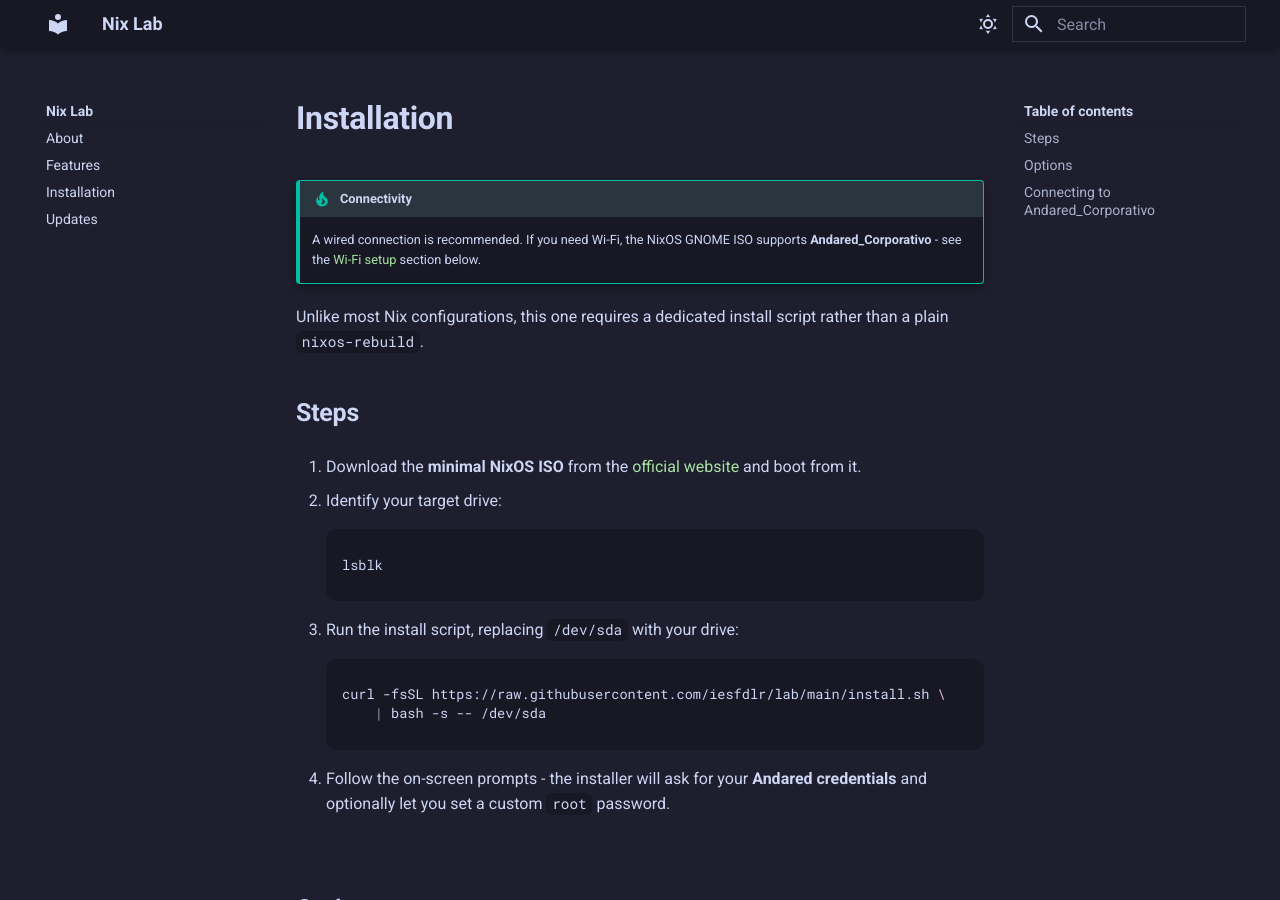
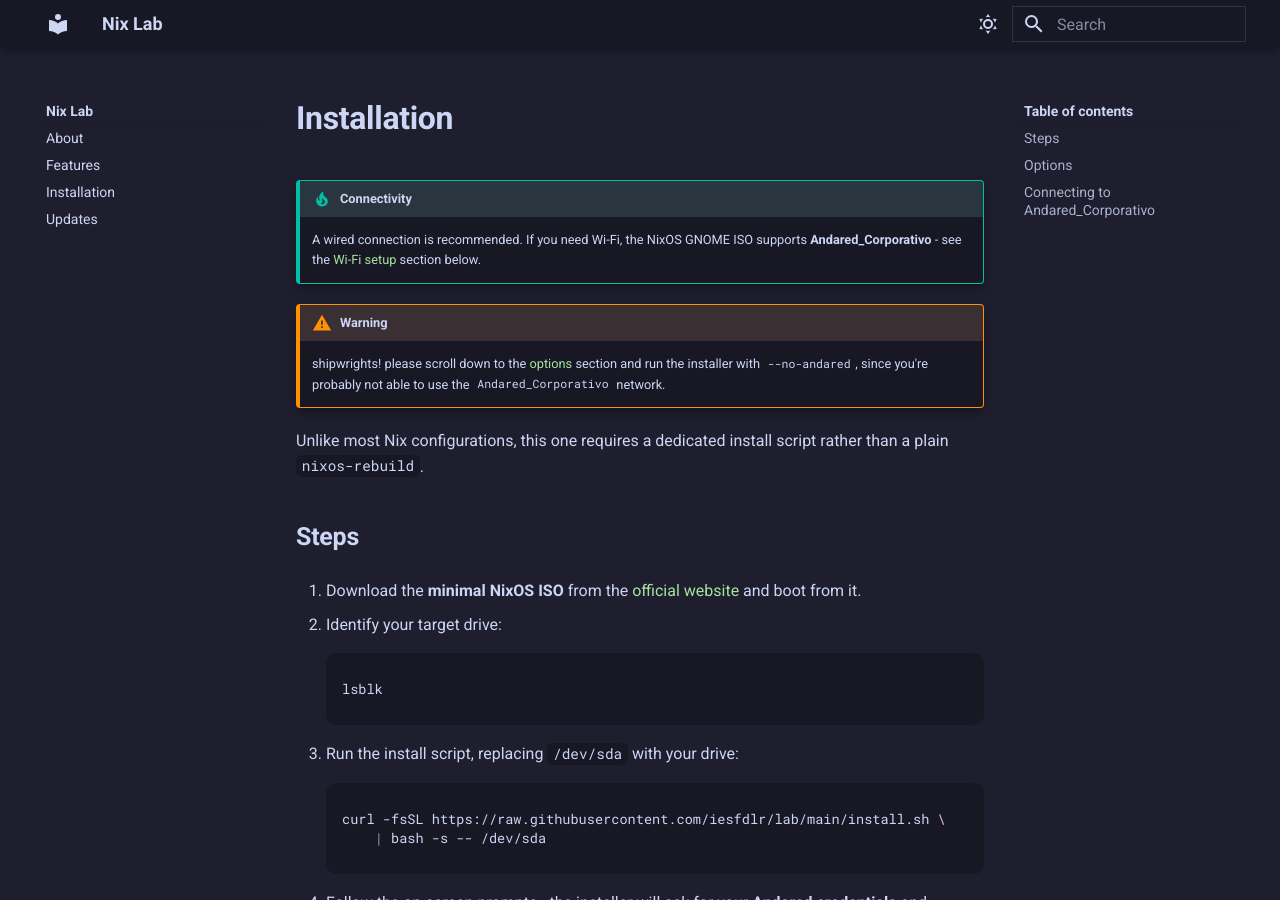
Before and after one commit to iesfdlr/lab, an MkDocs documentation site: the page built from docs/docs/installation.md, in a window 1280 px wide and 900 px high. Built offline with MkDocs 1.6.1 and Material for MkDocs 9.7.7, drawn with Linux system fonts in a browser that asks for light colours.

Commit message:
docs: yes

```diff
--- a/docs/docs/installation.md
+++ b/docs/docs/installation.md
@@ -2,6 +2,9 @@
 
 !!! tip "Connectivity"
     A wired connection is recommended. If you need Wi-Fi, the NixOS GNOME ISO supports **Andared_Corporativo** - see the [Wi-Fi setup](#connecting-to-andared_corporativo) section below.
+
+!!! warning
+    shipwrights! please scroll down to the [options](#options) section and run the installer with `--no-andared`, since you're probably not able to use the `Andared_Corporativo` network.
 
 Unlike most Nix configurations, this one requires a dedicated install script rather than a plain `nixos-rebuild`.
 
```
Also changed, not shown: docs/docs/index.md (+2 -0 lines).
